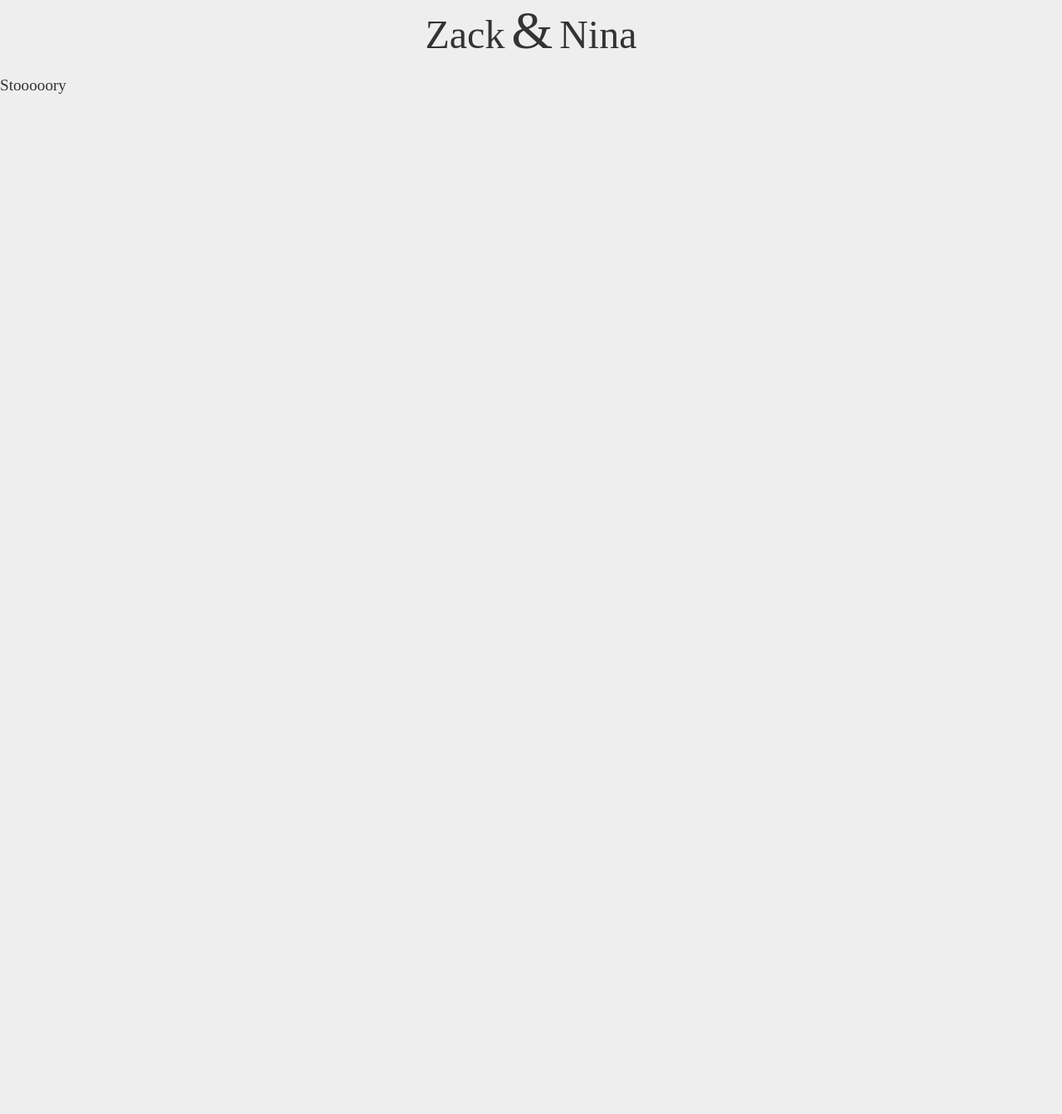
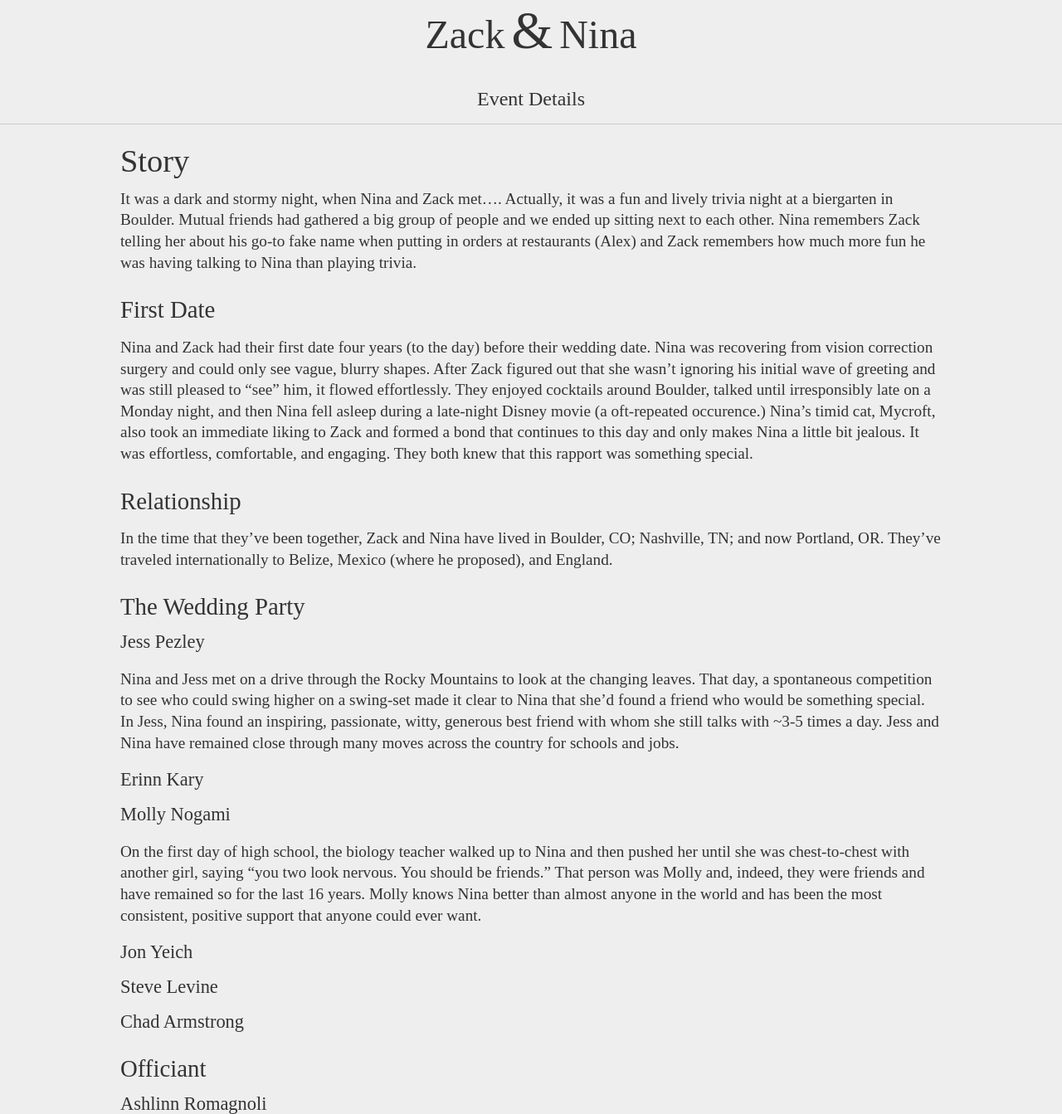
Before and after one commit to zstix/wedding-website, a Next.js app: page /story in a window 1280 px wide. Shown: the whole page at 83% size. Before the commit the page ends 800 px from the top, so only its background shows below. Built offline with nearby package versions, Linux system fonts and the light colour scheme; a web font is replaced by a local one.

Commit message:
Added copy and navigation

```diff
--- a/components/Page/Page.tsx
+++ b/components/Page/Page.tsx
@@ -14,7 +14,7 @@ interface PageProps {
 const pages: Link[] = [
   { title: "Story", path: "/story" },
   { title: "Photos", path: "/photos" },
-  { title: "Event Details", path: "/event-details" },
+  { title: "Event Details", path: "/event-details", enabled: true },
   { title: "RSVP", path: "/rsvp" },
   { title: "What to Do", path: "/what-to-do" },
   { title: "FAQ", path: "/faq" }
@@ -35,7 +35,7 @@ const Page: NextPage<PageProps> = ({ children }) => {
       </Head>
 
       <Title names={names} />
-      {/* <Navigation pages={pages} /> */}
+      <Navigation pages={pages} />
       <main className="zn-page">{children}</main>
     </>
   );
--- a/pages/event-details.tsx
+++ b/pages/event-details.tsx
@@ -22,7 +22,7 @@ const EventDetails: React.FC = () => (
         free to drop by whenever.
       </p>
 
-      <h2>Cerimony &amp; Reception</h2>
+      <h2>Ceremony &amp; Reception</h2>
       <p>
         5ish (TBD) May 23, 2020
         <br />
--- a/pages/story.tsx
+++ b/pages/story.tsx
@@ -1,10 +1,85 @@
 import * as React from "react";
 
 import Page from "../components/Page";
+import Container from "../components/Container";
 
 const Story: React.FC = () => (
   <Page>
-    <div>Stooooory</div>
+    <Container>
+      <h1>Story</h1>
+      <p>
+        It was a dark and stormy night, when Nina and Zack met…. Actually, it
+        was a fun and lively trivia night at a biergarten in Boulder. Mutual
+        friends had gathered a big group of people and we ended up sitting next
+        to each other. Nina remembers Zack telling her about his go-to fake name
+        when putting in orders at restaurants (Alex) and Zack remembers how much
+        more fun he was having talking to Nina than playing trivia.
+      </p>
+
+      <h2>First Date</h2>
+      <p>
+        Nina and Zack had their first date four years (to the day) before their
+        wedding date. Nina was recovering from vision correction surgery and
+        could only see vague, blurry shapes. After Zack figured out that she
+        wasn’t ignoring his initial wave of greeting and was still pleased to
+        “see” him, it flowed effortlessly. They enjoyed cocktails around
+        Boulder, talked until irresponsibly late on a Monday night, and then
+        Nina fell asleep during a late-night Disney movie (a oft-repeated
+        occurence.) Nina’s timid cat, Mycroft, also took an immediate liking to
+        Zack and formed a bond that continues to this day and only makes Nina a
+        little bit jealous. It was effortless, comfortable, and engaging. They
+        both knew that this rapport was something special.
+      </p>
+
+      {/* TODO: complete this */}
+      <h2>Relationship</h2>
+      <p>
+        In the time that they’ve been together, Zack and Nina have lived in
+        Boulder, CO; Nashville, TN; and now Portland, OR. They’ve traveled
+        internationally to Belize, Mexico (where he proposed), and England.
+      </p>
+
+      <h2>The Wedding Party</h2>
+
+      {/* TODO: complete this */}
+      <h3>Jess Pezley</h3>
+      <p>
+        Nina and Jess met on a drive through the Rocky Mountains to look at the
+        changing leaves. That day, a spontaneous competition to see who could
+        swing higher on a swing-set made it clear to Nina that she’d found a
+        friend who would be something special. In Jess, Nina found an inspiring,
+        passionate, witty, generous best friend with whom she still talks with
+        ~3-5 times a day. Jess and Nina have remained close through many moves
+        across the country for schools and jobs.
+      </p>
+
+      {/* TODO: complete this */}
+      <h3>Erinn Kary</h3>
+
+      <h3>Molly Nogami</h3>
+      <p>
+        On the first day of high school, the biology teacher walked up to Nina
+        and then pushed her until she was chest-to-chest with another girl,
+        saying “you two look nervous. You should be friends.” That person was
+        Molly and, indeed, they were friends and have remained so for the last
+        16 years. Molly knows Nina better than almost anyone in the world and
+        has been the most consistent, positive support that anyone could ever
+        want.
+      </p>
+
+      {/* TODO: complete this */}
+      <h3>Jon Yeich</h3>
+
+      {/* TODO: complete this */}
+      <h3>Steve Levine</h3>
+
+      {/* TODO: complete this */}
+      <h3>Chad Armstrong</h3>
+
+      {/* TODO: complete this */}
+      <h2>Officiant</h2>
+      <h3>Ashlinn Romagnoli</h3>
+    </Container>
   </Page>
 );
 
```
